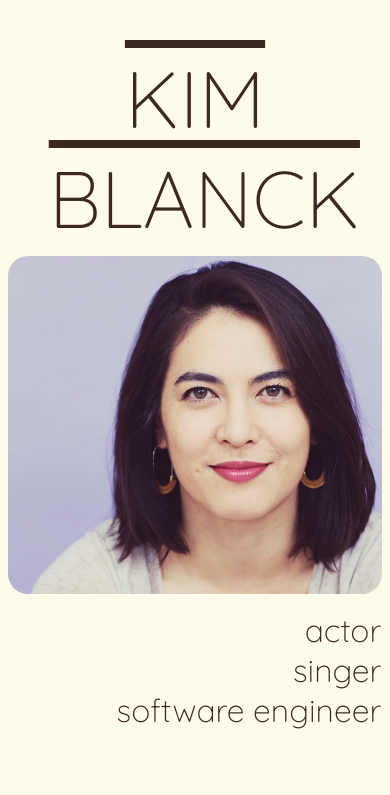
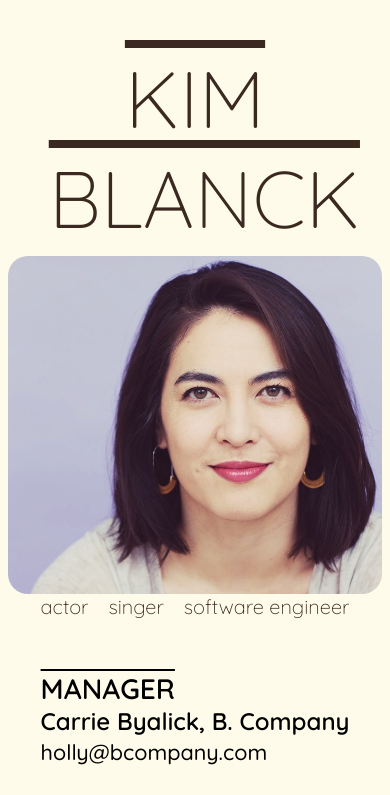
Before and after one commit to kblanck/kb-dot-com, a plain HTML site: page index.html in a window 390 px wide. Shown: the top 795 px of the page. Drawn offline with nearby package versions, Linux system fonts and the light colour scheme.

Commit message:
cleaned up mobile version, moved about section from column to row

```diff
--- a/styles.css
+++ b/styles.css
@@ -31,23 +31,31 @@ body {
 
 #about {
   display: flex;
-  flex-direction: column;
-  align-items: flex-end;
-  margin-right: -5em;
-  width: 75vw;
-  padding-top: 1em;
+  flex-direction: row;
+  align-items: space-around;
+  justify-content: center;
+  /* margin-right: -5em; */
+  /* width: 75vw; */
   color: #3b2921;
 }
 
 #actor, #singer, #software-engineer {
-  font-size: 2em;
+  font-size: 1.25em;
   font-weight: 300;
+}
+
+#actor {
+  padding: 0 1em 0 0 ;
+}
+
+#singer {
+  padding: 0 1em 0 0 ;
 }
 
 #reps {
   display: flex;
   flex-direction: column;
-  padding: 1em;
+  padding: 0em;
 }
 
 #agents, #manager, #commercial {
@@ -137,4 +145,7 @@ footer {
     font-size: 1em;
     padding: 1em;
   }
+  footer {
+    padding: .5em 0 1.5em 0;
+  }
 }
```
